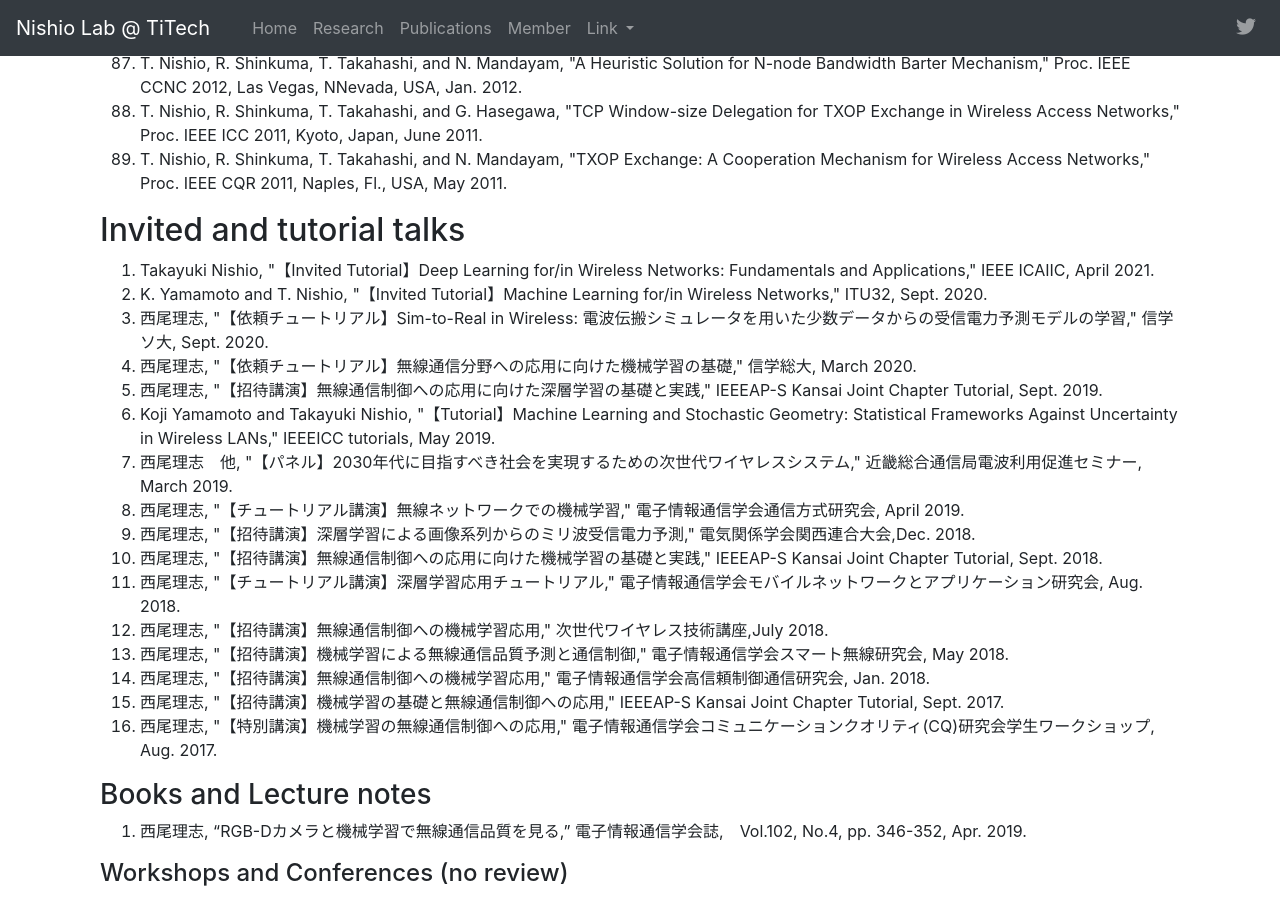
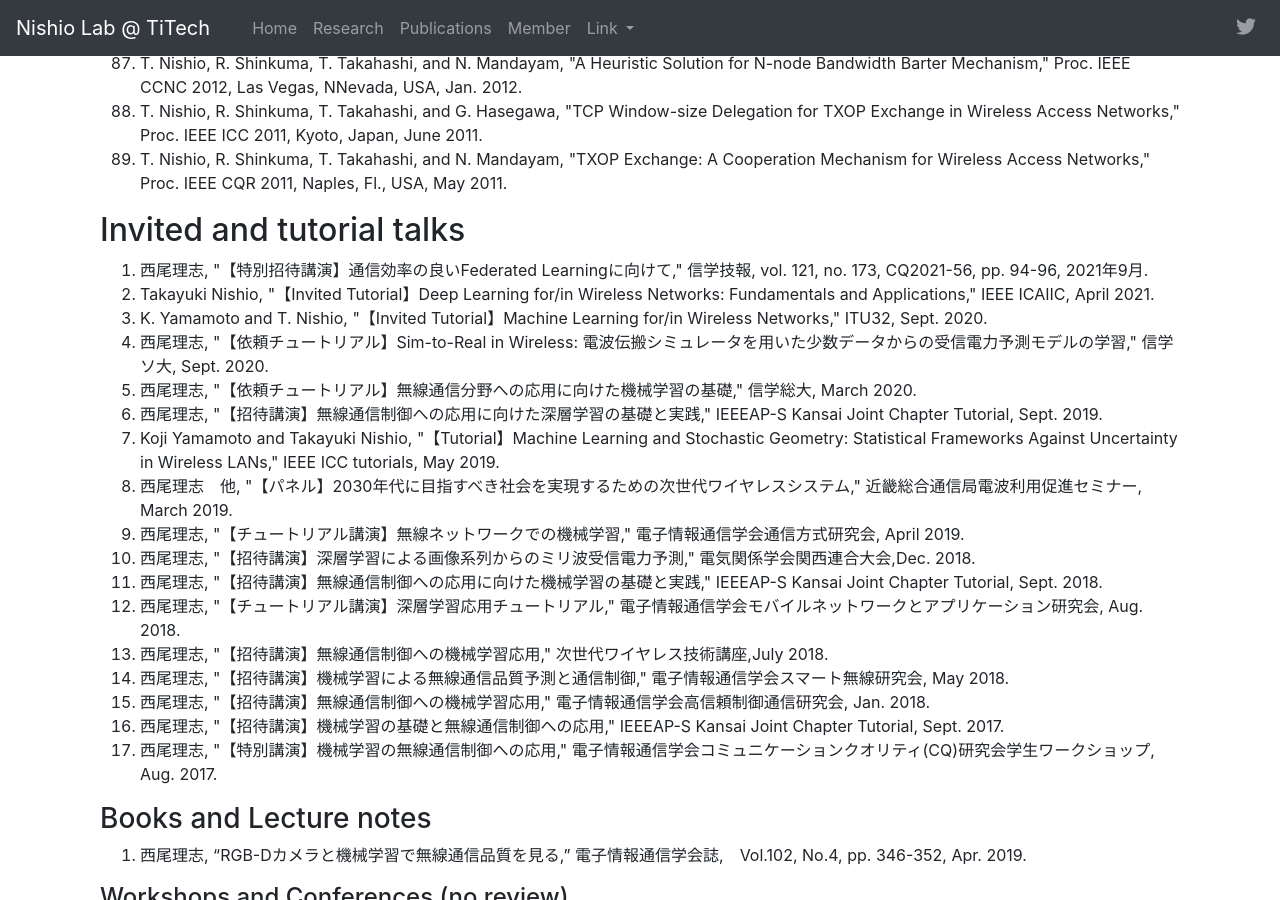
Before and after one commit to nishio-laboratory/nishio-laboratory.github.io, a Jekyll site: the page built from _pages/publications.md, in a window 1280 px wide and 900 px high, scrolled down 7814 px. Built offline with Jekyll 4.4.1, drawn with Linux system fonts in a browser that asks for light colours; nearby versions of some CDN libraries.

Commit message:
業績更新

```diff
--- a/_data/news.yml
+++ b/_data/news.yml
@@ -1,6 +1,9 @@
 # 論文にはdoi、学会発表はあればdoi、なければプログラム等のurlを記載する
 #
 #
+- date: 2021年9月10日
+  headline: 西尾准教授がIEICE CQ研究会で特別招待講演を行います。
+  url: https://www.ieice.org/ken/program/index.php?tgs_regid=517c66a2cc42b6df17be44122b5d3fdd44ab19145301e8b282aaded1cf97861c&tgid=IEICE-CQ
 - date: 2021年8月吉日
   headline: 板原くんの論文がIEEE Globecomに採録されました。発表は12月です。
   url:
@@ -9,7 +12,7 @@
   url:
 - date: 2021年7月2日
   headline: 西尾准教授と青学 田谷助教のチュートリアル講演がAPSIPA ASC 2021に採択されました。
-  url: https://ieeexplore.ieee.org/document/9464922
+  url: https://www.apsipa2021.org/tutorial.html
 - date: 2021年6月25日
   headline: 西尾准教授の論文がIEEE Communications Standard Magazneから出版されました。
   doi: 10.1109/MCOMSTD.001.2000047
--- a/_data/pub_tutorial.yml
+++ b/_data/pub_tutorial.yml
@@ -1,3 +1,12 @@
+- authors: "西尾理志"
+  title: "【特別招待講演】通信効率の良いFederated Learningに向けて"
+  journal: "信学技報, vol. 121, no. 173, CQ2021-56, pp. 94-96, 2021年9月."
+  year: 2021
+  url:
+  image: dummy.png
+  description:
+  highlight: 0
+
 - authors: "Takayuki Nishio"
   title: "【Invited Tutorial】Deep Learning for/in Wireless Networks: Fundamentals and Applications"
   journal: "IEEE ICAIIC, April 2021."
@@ -45,7 +54,7 @@
 
 - authors: "Koji Yamamoto and Takayuki Nishio"
   title: "【Tutorial】Machine Learning and Stochastic Geometry: Statistical Frameworks Against Uncertainty in Wireless LANs"
-  journal: "IEEEICC tutorials, May 2019."
+  journal: "IEEE ICC tutorials, May 2019."
   year: 2019
   url:
   image: dummy.png
```
